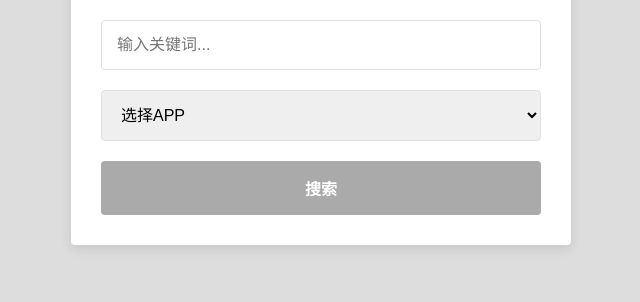
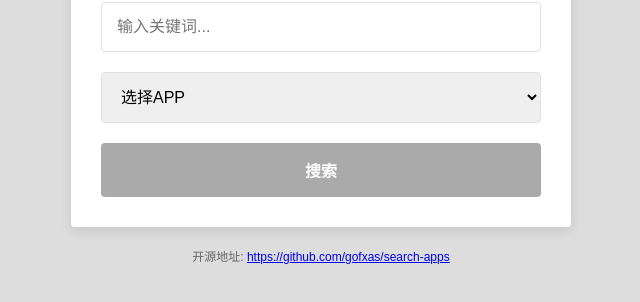
Before and after one commit to gofxas/search-apps, a plain HTML site: page index.html in a window 1280 px wide. Shown: the part 348-650 px from the top of the page, without its empty margins (319-959 px from the left). Drawn offline with Linux system fonts and the light colour scheme.

Commit message:
增加开源地址展示

```diff
--- a/index.html
+++ b/index.html
@@ -6,7 +6,7 @@
     <meta name="theme-color" content="#4285f4" />
     <title>综合搜索</title>
     <link rel="manifest" href="manifest.json" />
-        <link rel="icon" href="favicon.ico" type="image/x-icon" />
+    <link rel="icon" href="favicon.ico" type="image/x-icon" />
     <script src="/serviceWorkerRegister.js" defer></script>
     <style>
       body {
@@ -137,7 +137,7 @@
         };
 
         if (schemas[app]) {
-          // 方案：通过iframe尝试打开scheme，若失败则提示
+          // 通过iframe尝试打开scheme，若失败则提示
           const iframe = document.createElement("iframe");
           iframe.style.display = "none";
           iframe.src = schemas[app];
@@ -164,5 +164,8 @@
         }
       }
     </script>
+    <div style="text-align: center; margin-top: 20px; font-size: 12px; color: #666">
+      开源地址: <a href="https://github.com/gofxas/search-apps" target="_blank">https://github.com/gofxas/search-apps</a>
+    </div>
   </body>
 </html>
```
